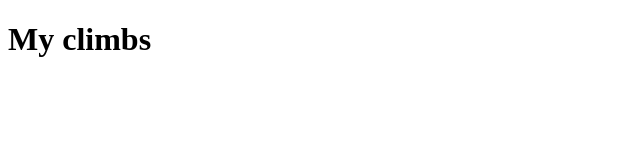
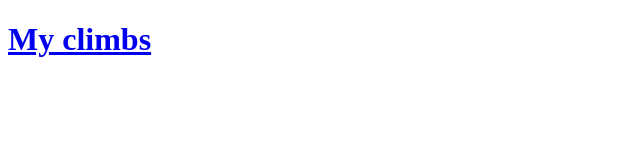
Before and after one commit to DenesPusztai/denespusztai.github.io, a plain HTML site: page myclimbs/myclimb.html in a window 1280 px wide. Shown: the whole page, without its empty margins (0-640 px from the left). Drawn offline with Linux system fonts and the light colour scheme.

Commit message:
Update myclimb.html

```diff
--- a/myclimbs/myclimb.html
+++ b/myclimbs/myclimb.html
@@ -5,8 +5,8 @@
   <title>My climbs</title>
 </head>
   <body>
-    <h1>
-      My climbs
+    <h1><a href="index.html"> My climbs </a>
+
     </h1>
   </body>
 </html>
```
